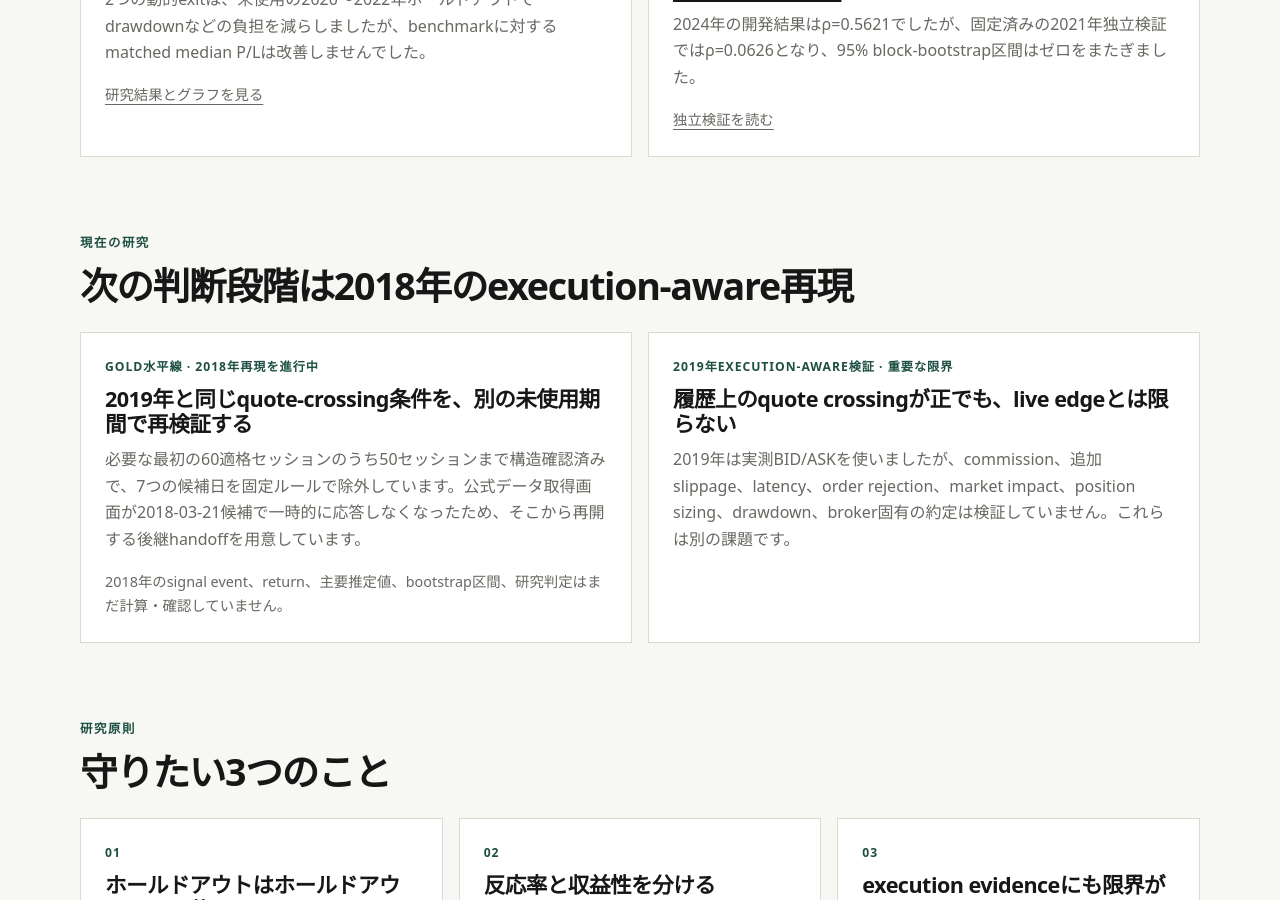
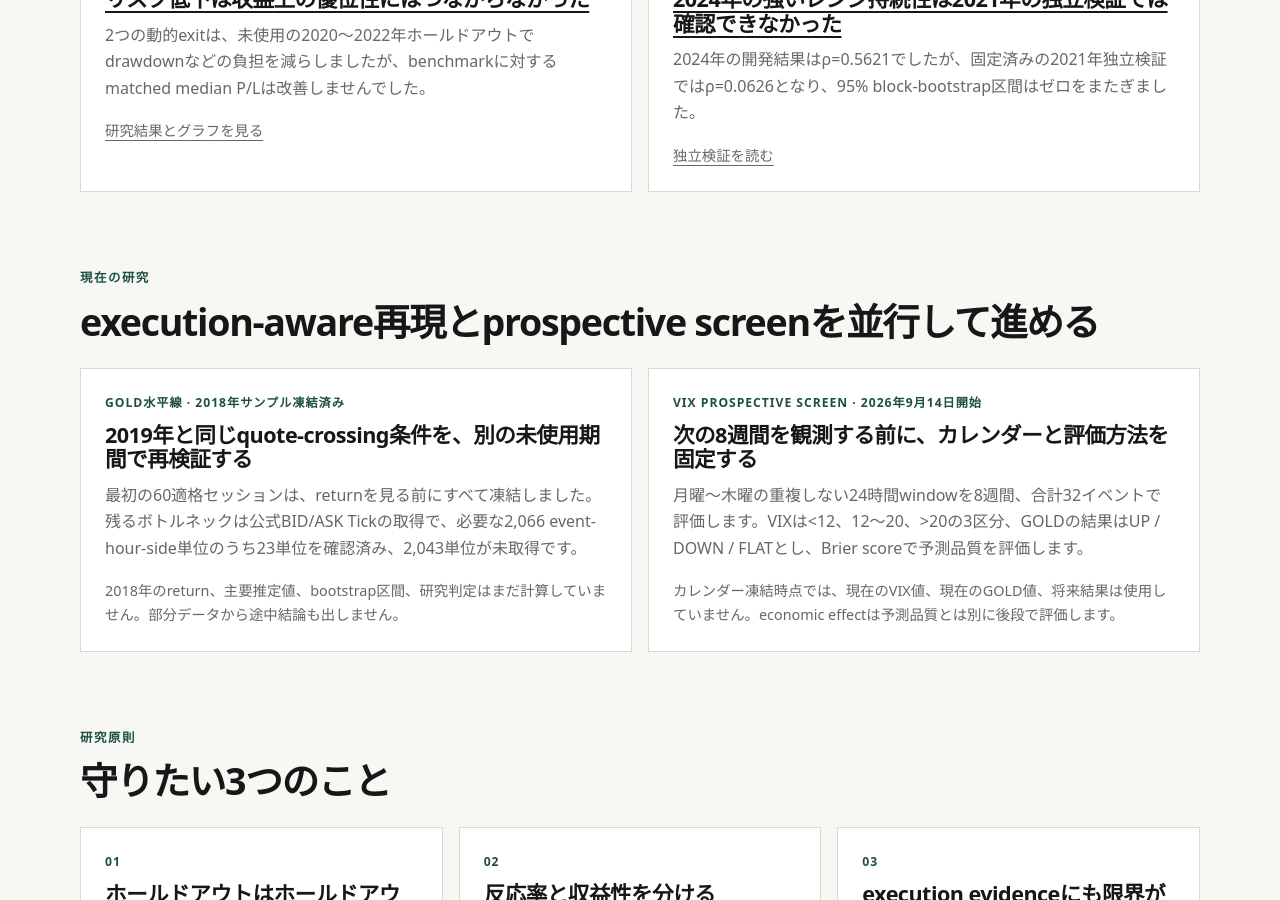
Before and after one commit to Josh-Temple/studio-lab-research, a Jekyll site: the page built from ja/trading.md, in a window 1280 px wide and 900 px high, scrolled down 1406 px. Built offline with Jekyll 4.4.1, drawn with Linux system fonts in a browser that asks for light colours; some of the changed text lies outside the part shown.

Commit message:
トレード研究の現在地を更新

```diff
--- a/ja/trading.md
+++ b/ja/trading.md
@@ -2,12 +2,12 @@
 title: トレード
 lang: ja
 permalink: /ja/trading/
-description: Studio Labのレビュー済みトレード研究。開発テスト、ホールドアウト、独立検証、execution-aware検証、リスク管理、negative resultを含みます。
+description: Studio Labのレビュー済みトレード研究。開発テスト、ホールドアウト、独立検証、execution-aware検証、prospective screen、リスク管理、negative resultを含みます。
 ---
 
 <p class="eyebrow">トレード研究</p>
 <h1>ストーリーを信じる前に、優位性を検証する。</h1>
-<p class="lede">Studio Labの系統的トレード研究から、レビュー済みの開発結果、ホールドアウト、独立検証、execution-aware検証、negative resultや混合結果を公開します。未確定の仮説は結果と明確に分けます。ライブの売買ダッシュボード、シグナル配信、現在ポジションの記録ではありません。</p>
+<p class="lede">Studio Labの系統的トレード研究から、レビュー済みの開発結果、ホールドアウト、独立検証、execution-aware検証、prospective protocol、negative resultや混合結果を公開します。未確定の仮説は結果と明確に分けます。ライブの売買ダッシュボード、シグナル配信、現在ポジションの記録ではありません。</p>
 
 <section class="section">
   <div class="section-heading"><div><p class="eyebrow">現在の根拠</p><h2>GOLD水平線は単一の開発結果から先へ進んだ</h2></div></div>
@@ -45,18 +45,19 @@ description: Studio Labのレビュー済みトレード研究。開発テスト
 </section>
 
 <section class="section">
-  <div class="section-heading"><div><p class="eyebrow">現在の研究</p><h2>次の判断段階は2018年のexecution-aware再現</h2></div></div>
+  <div class="section-heading"><div><p class="eyebrow">現在の研究</p><h2>execution-aware再現とprospective screenを並行して進める</h2></div></div>
   <div class="feature-grid feature-grid-wide">
     <article class="feature-card">
-      <p class="feature-meta">GOLD水平線 · 2018年再現を進行中</p>
+      <p class="feature-meta">GOLD水平線 · 2018年サンプル凍結済み</p>
       <h3>2019年と同じquote-crossing条件を、別の未使用期間で再検証する</h3>
-      <p>必要な最初の60適格セッションのうち50セッションまで構造確認済みで、7つの候補日を固定ルールで除外しています。公式データ取得画面が2018-03-21候補で一時的に応答しなくなったため、そこから再開する後継handoffを用意しています。</p>
-      <p class="card-links">2018年のsignal event、return、主要推定値、bootstrap区間、研究判定はまだ計算・確認していません。</p>
+      <p>最初の60適格セッションは、returnを見る前にすべて凍結しました。残るボトルネックは公式BID/ASK Tickの取得で、必要な2,066 event-hour-side単位のうち23単位を確認済み、2,043単位が未取得です。</p>
+      <p class="card-links">2018年のreturn、主要推定値、bootstrap区間、研究判定はまだ計算していません。部分データから途中結論も出しません。</p>
     </article>
     <article class="feature-card">
-      <p class="feature-meta">2019年execution-aware検証 · 重要な限界</p>
-      <h3>履歴上のquote crossingが正でも、live edgeとは限らない</h3>
-      <p>2019年は実測BID/ASKを使いましたが、commission、追加slippage、latency、order rejection、market impact、position sizing、drawdown、broker固有の約定は検証していません。これらは別の課題です。</p>
+      <p class="feature-meta">VIX prospective screen · 2026年9月14日開始</p>
+      <h3>次の8週間を観測する前に、カレンダーと評価方法を固定する</h3>
+      <p>月曜〜木曜の重複しない24時間windowを8週間、合計32イベントで評価します。VIXは&lt;12、12〜20、&gt;20の3区分、GOLDの結果はUP / DOWN / FLATとし、Brier scoreで予測品質を評価します。</p>
+      <p class="card-links">カレンダー凍結時点では、現在のVIX値、現在のGOLD値、将来結果は使用していません。economic effectは予測品質とは別に後段で評価します。</p>
     </article>
   </div>
 </section>
```
